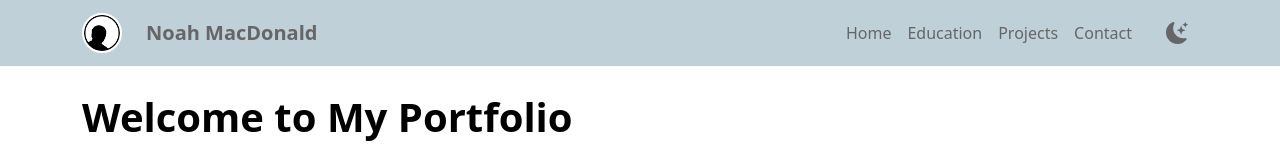
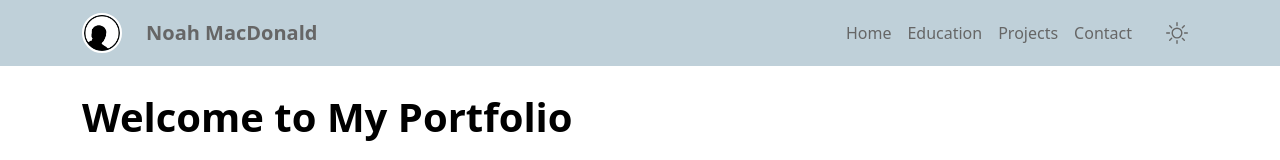
Before and after one commit to NoahAdamMacDonald/noah-macdonald, an Angular app: page / in a window 1280 px wide. Shown: the top 160 px of the page. Built offline with nearby package versions, Linux system fonts and the light colour scheme.

Commit message:
swapped icons around.

```diff
--- a/src/app/components/navbar/navbar.component.html
+++ b/src/app/components/navbar/navbar.component.html
@@ -17,12 +17,12 @@
         <li class="nav-item"><a class="nav-link" routerLink="/contact">Contact</a></li>
         <li class="nav-item d-flex align-items-center ms-3">
           <button class="btn btn-outline-secondary theme-toggle-btn" (click)="toggleTheme()">
-            <img *ngIf="isDarkMode"
+            <img *ngIf="!isDarkMode"
                 src="assets/icons/light-mode.svg"
                 alt="Light Mode"
                 class="theme-icon">
 
-            <img *ngIf="!isDarkMode"
+            <img *ngIf="isDarkMode"
                 src="assets/icons/dark-mode.svg"
                 alt="Dark Mode"
                 class="theme-icon">
```
Also changed, not shown: src/assets/icons/dark-mode.svg, src/assets/icons/light-mode.svg.
